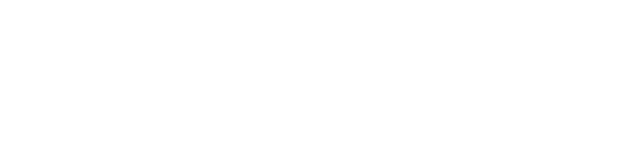
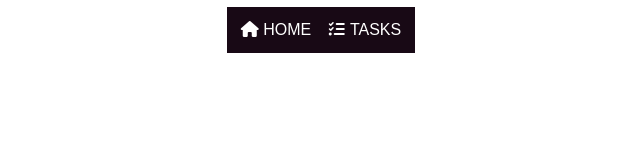
Before and after one commit to Voidedfx/N.so_widgy, a plain HTML site: page index.html in a window 1280 px wide. Shown: the whole page, without its empty margins (319-959 px from the left). Drawn offline with Linux system fonts and the light colour scheme.

Commit message:
Update index.html

```diff
--- a/index.html
+++ b/index.html
@@ -61,7 +61,7 @@
 
 <body>
 
-	<nav class="navMenu ">
+	<nav class="navMenu background ">
 		<a id="home" onclick="navigate(this.id)" href="#"> <i class="fa-solid fa-house" style="color: #ffffff;"></i> Home</a>
    	        <a id="tasks" onclick="navigate(this.id)" href="#"> <i class="fa-solid fa-list-check" style="color: #ffffff;"></i> Tasks</a>
 
```
